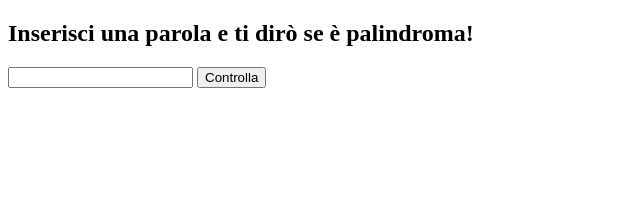
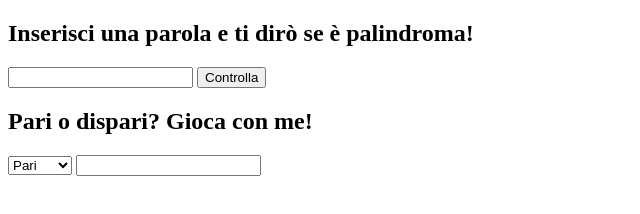
Before and after one commit to totarochristian/js-paliedispari, a plain HTML site: page index.html in a window 1280 px wide. Shown: the whole page, without its empty margins (0-640 px from the left). Drawn offline with Linux system fonts and the light colour scheme.

Commit message:
Define the evenOdd div in index file

```diff
--- a/index.html
+++ b/index.html
@@ -18,5 +18,14 @@
         <button id="wordSubmit">Controlla</button>
         <p id="palidromeResult"></p>
     </div>
+    <div class="evenOdd">
+        <h2>Pari o dispari? Gioca con me!</h2>
+        <select name="evenOddSelect" id="evenOddSelect">
+            <option value="even">Pari</option>
+            <option value="odd">Dispari</option>
+        </select>
+        <input type="number" name="number" id="number">
+        <p id="evenOddResult"></p>
+    </div>
 </body>
 </html>
```
